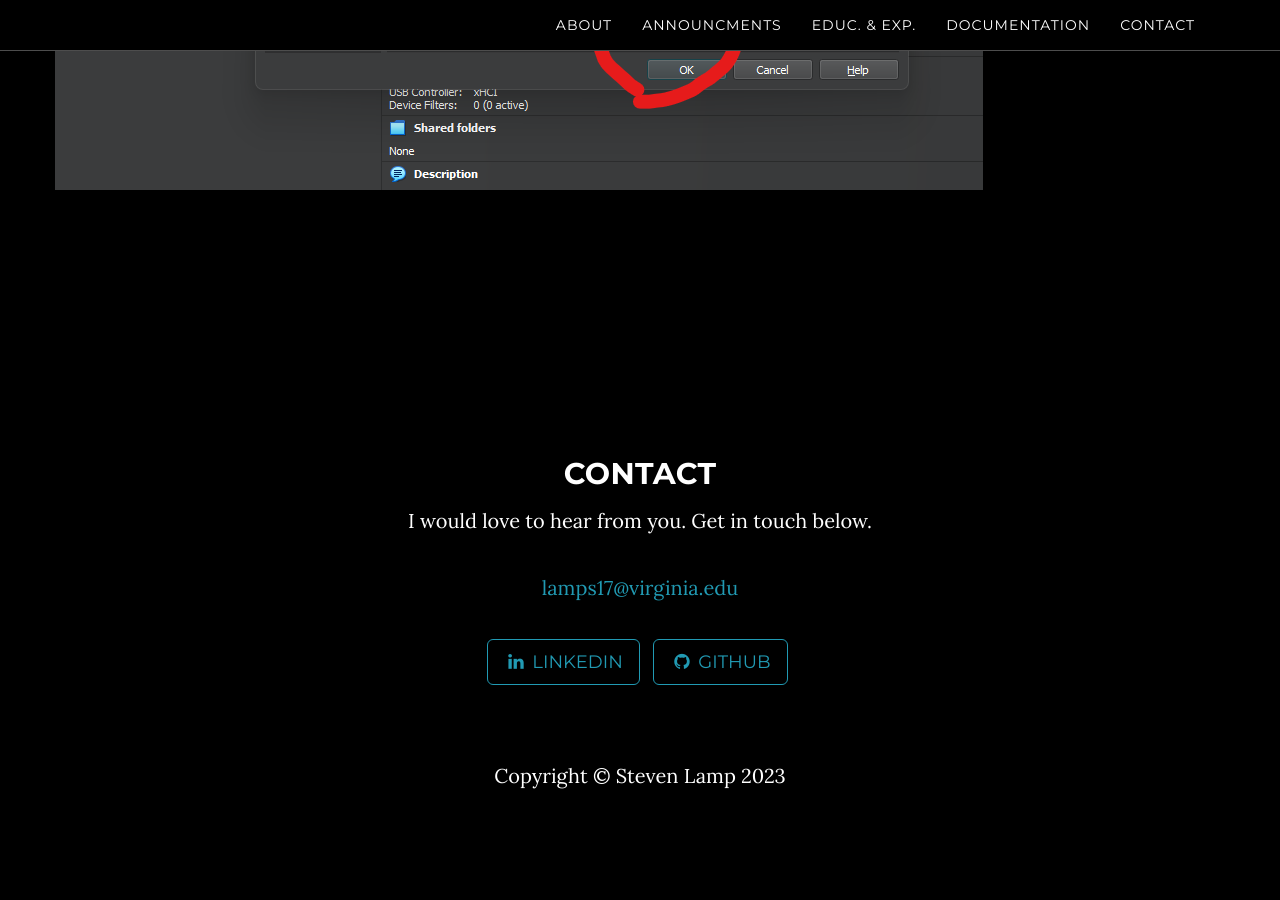
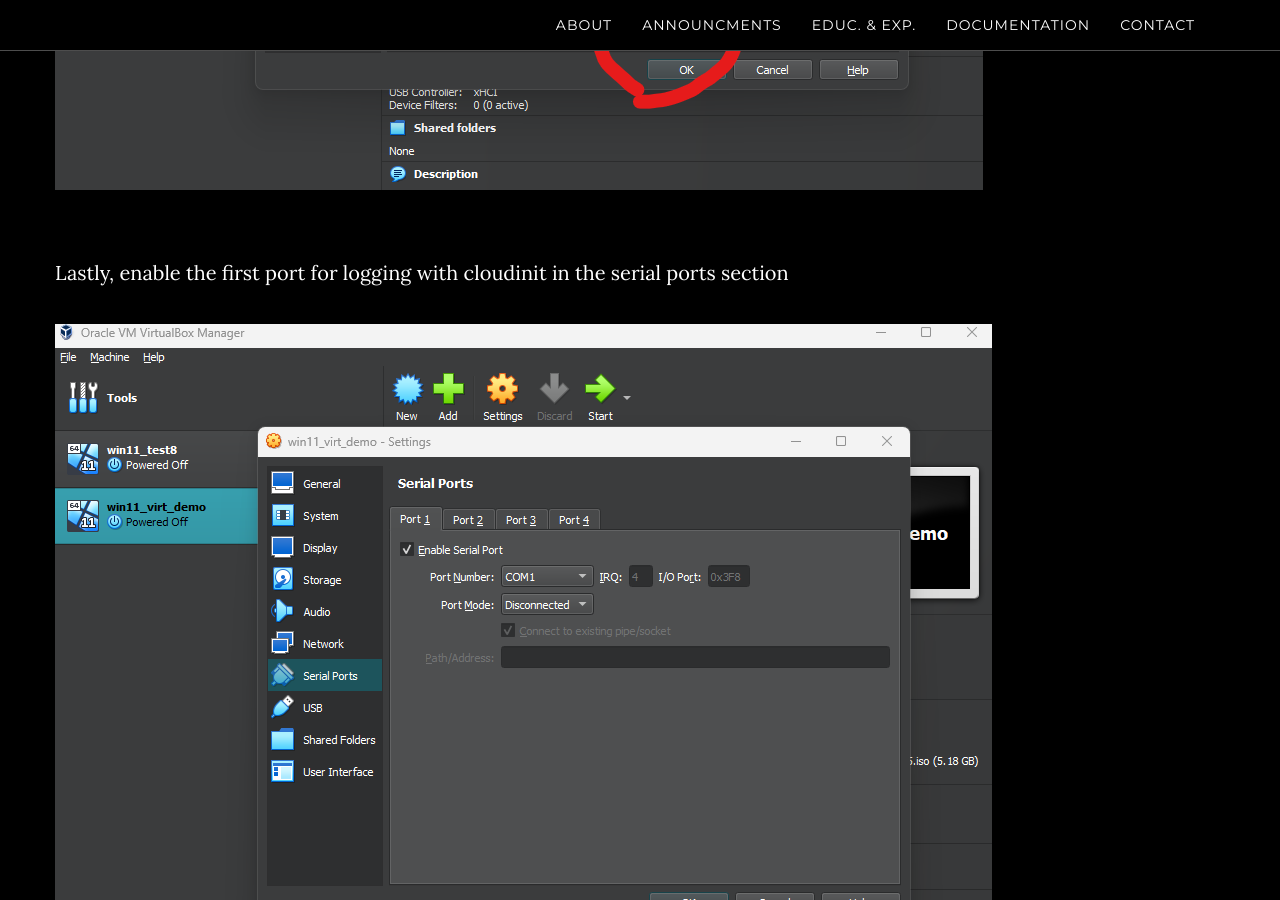
Before and after one commit to LampSteven17/LampSteven17.github.io, a Jekyll site: the page built from win11-openstack-guide.html, in a window 1280 px wide and 900 px high, scrolled down 11091 px. Built offline with Jekyll 4.4.1, drawn with Linux system fonts in a browser that asks for light colours; before the commit the page ends 11933 px from its top, so only the background shows below that.

Commit message:
More updates for openstack

```diff
--- a/_includes/windows11OpenstackInstallGuide.html
+++ b/_includes/windows11OpenstackInstallGuide.html
@@ -98,6 +98,9 @@
             <img src="/img/setVirtio.png"/>
             <p>&nbsp</p>
 
+            <p>Lastly, enable the first port for logging with cloudinit in the serial ports section</p>
+            <img src="/img/enableSerialPort.png"/>
+            <p>&nbsp</p>
 
 
 
```
Also changed, not shown: img/enableSerialPort.png (added).
